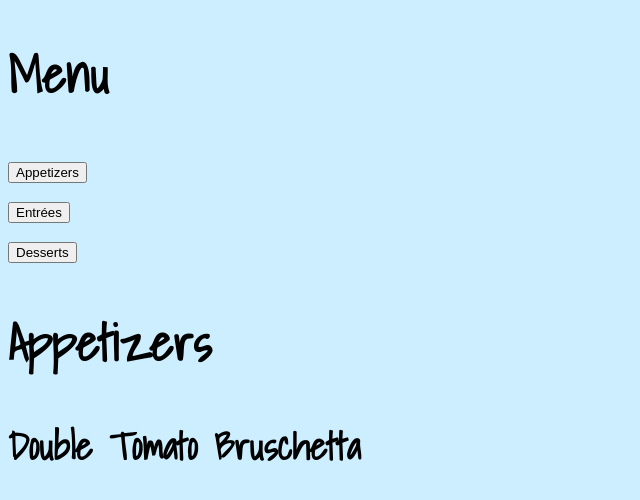
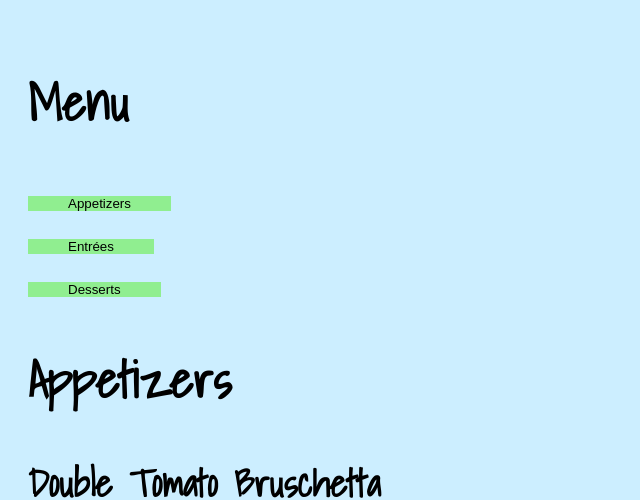
Before and after one commit to SravVyt/Final-project, a plain HTML site: page index.html in a window 1280 px wide. Shown: the top 500 px of the page, without its empty margins (0-640 px from the left). Drawn offline with Linux system fonts and the light colour scheme; a script that the page names is missing.

Commit message:
Update style.css

```diff
--- a/style.css
+++ b/style.css
@@ -7,3 +7,14 @@ font-family: 'Shadows Into Light', cursive;
 
 body {font-size: 25px;
 }
+
+  body {
+  padding: 20px;  }
+button {
+    margin-top: 20px;
+    line-height: 60
+      font-weight: bold;
+   padding: 0 40px;
+   background:lightgreen;
+    border: none;
+  }
```
